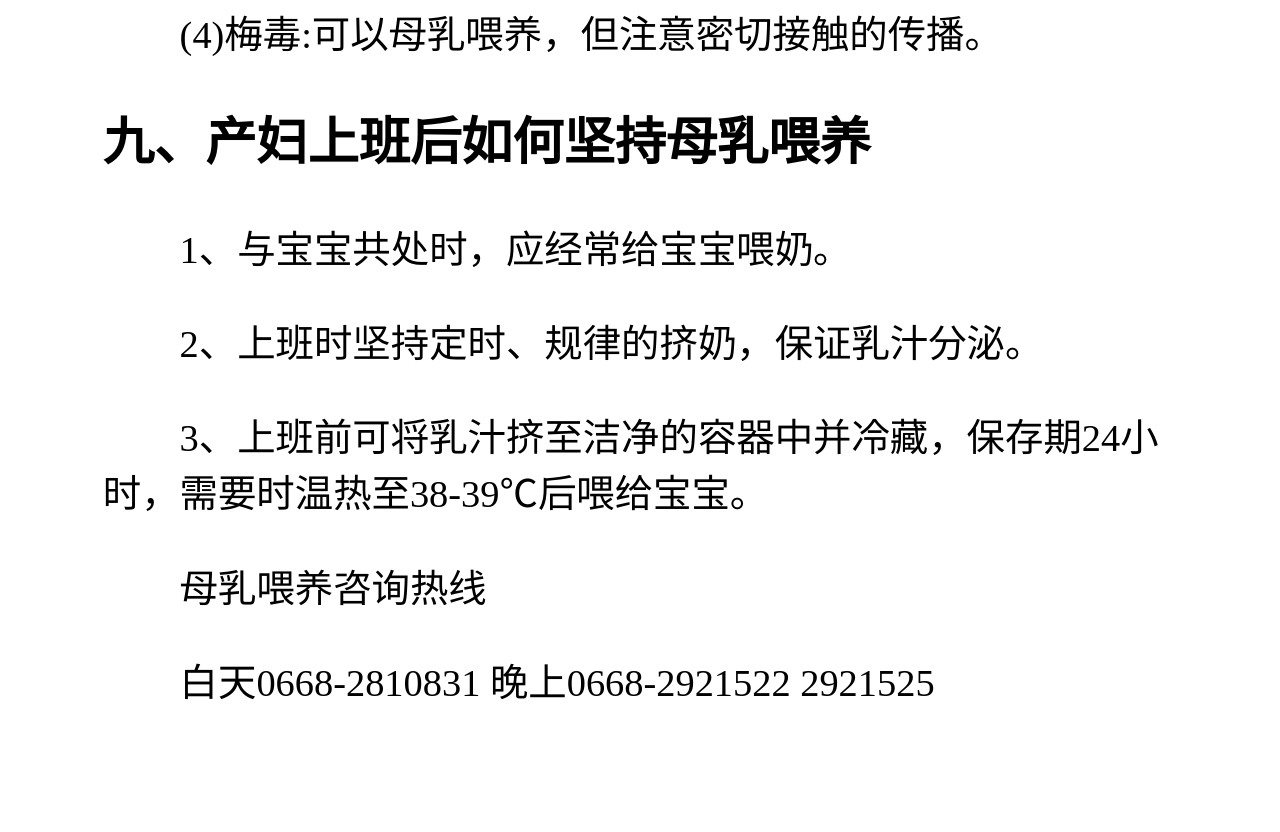
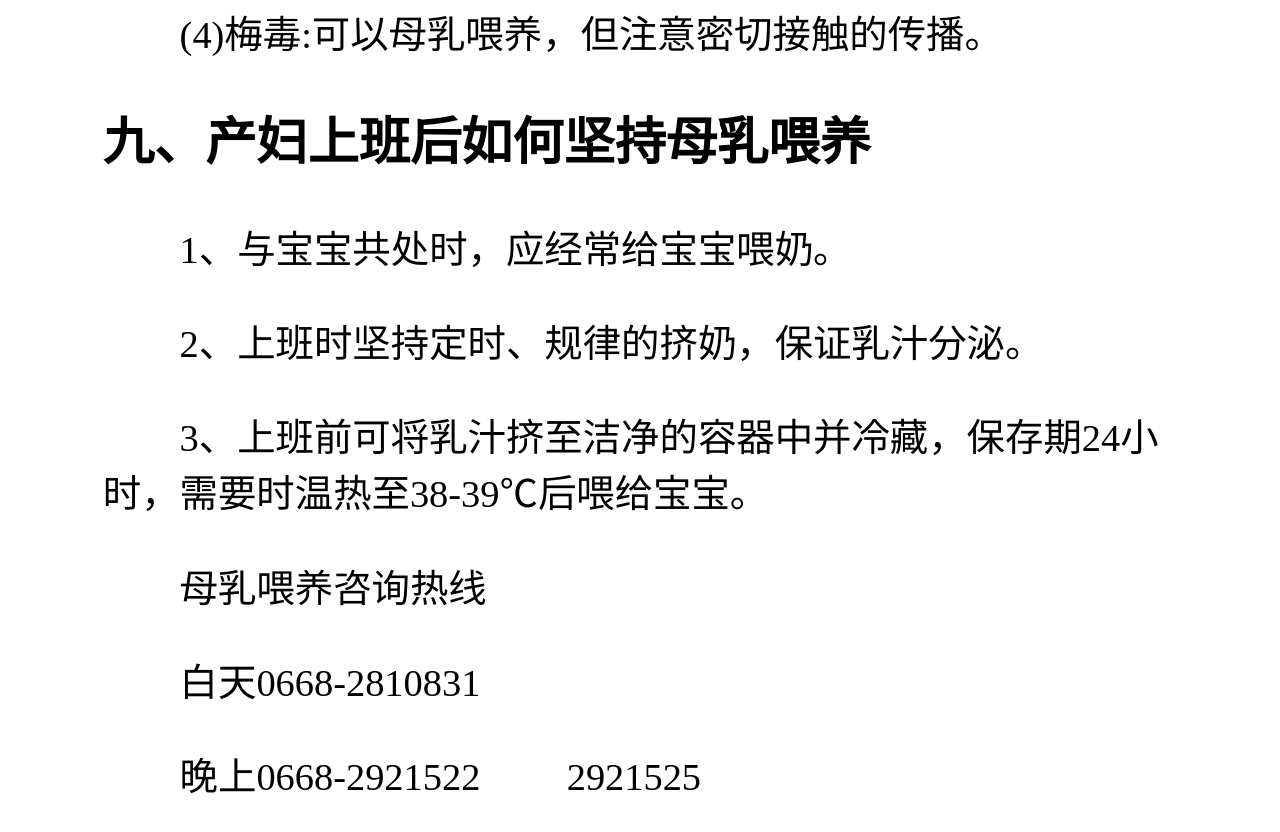
Before and after one commit to wdddsssss/mrwy, a plain HTML site: page index.html in a window 1280 px wide. Shown: the part 6058-6890 px from the top of the page. Before the commit the page ends 6821 px from the top, so only its background shows below. Drawn offline with Linux system fonts and the light colour scheme.

Commit message:
Update index.html

```diff
--- a/index.html
+++ b/index.html
@@ -160,7 +160,7 @@
 
 <p>母乳喂养咨询热线</p>
 
-<p>白天0668-2810831  晚上0668-2921522 2921525</p>
+<p>白天0668-2810831</p><p>  晚上0668-2921522 &emsp;&emsp;2921525</p>
 	</div>
 </body>
 </html>
```
